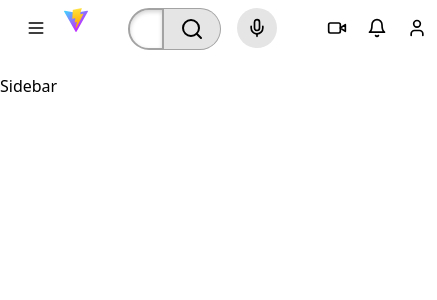
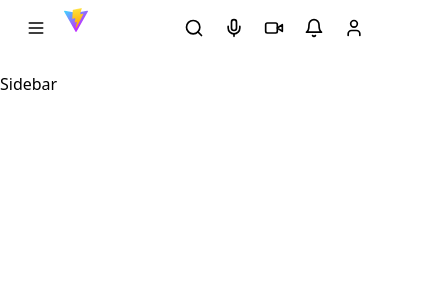
Before and after one commit to bakium/ytclone, a React (Vite) app: page / in a window 390 px wide. Shown: the top 300 px of the page, 437 px wide, since content can reach past the window. Built offline with nearby package versions, Linux system fonts and the light colour scheme.

Commit message:
Hide and replace the search bar on sm devices

```diff
--- a/src/layouts/PageHeader.tsx
+++ b/src/layouts/PageHeader.tsx
@@ -13,7 +13,7 @@ const PageHeader = () => {
                     <img src="/vite.svg" className="h-6" />
                 </a>
             </section>
-            <form className="flex justify-center flex-grow gap-4">
+            <form className="sm:flex hidden justify-center flex-grow gap-4">
                 <section className="flex flex-grow max-w-[500px]">
                     <input
                         type="search"
@@ -38,6 +38,8 @@ const PageHeader = () => {
                 </Button>
             </form>
             <section className="flex flex-row md:gap-2 flex-gap-4 flex-shrink-0">
+                <Button className="sm:hidden" size="icon" variant="ghost"><Search /></Button>
+                <Button className="sm:hidden" size="icon" variant="ghost"><Mic /></Button>
                 <Button size="icon" variant="ghost"><Video /></Button>
                 <Button size="icon" variant="ghost"><Bell /></Button>
                 <Button size="icon" variant="ghost"><User /></Button>
```
